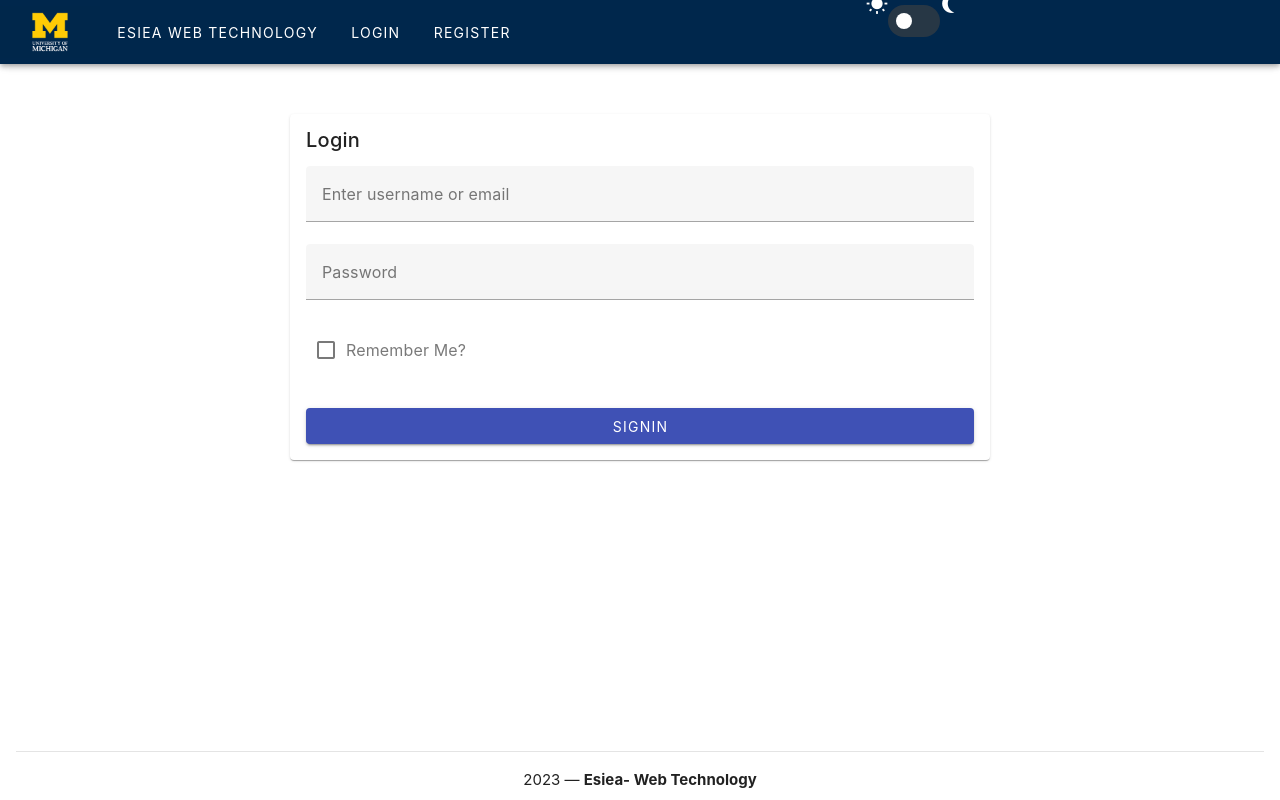
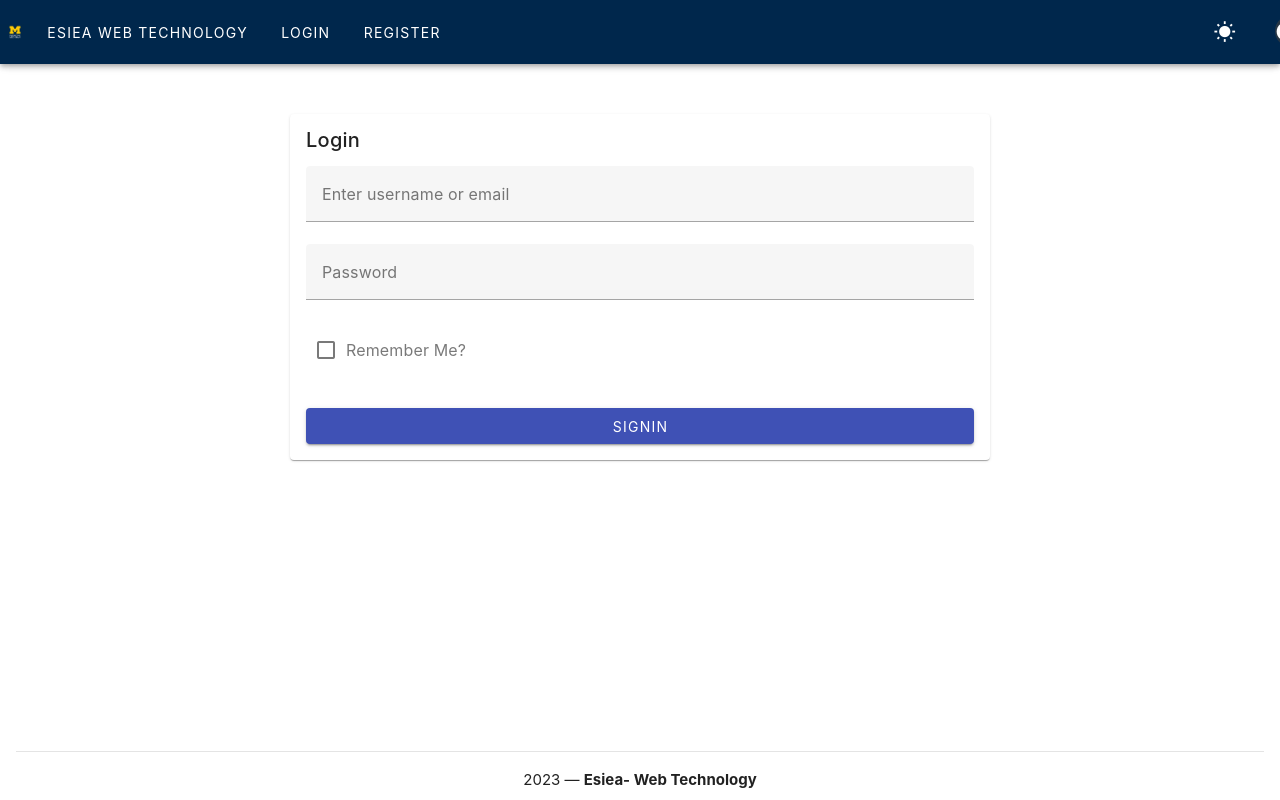
Before and after one commit to LennyLouis/uofm-web-technology, a Vue app in the folder frontend/: page /login in a window 1280 px wide. Built offline with nearby package versions, Linux system fonts and the light colour scheme.

Commit message:
fix: updating account

```diff
--- a/frontend/src/components/Account.vue
+++ b/frontend/src/components/Account.vue
@@ -44,7 +44,7 @@ export default {
                         this.showAlert = false;
                     }, 2000);
 
-                    // this.$router.push(`/`)
+                    window.location.reload();
                 }
             }
         }
@@ -69,13 +69,8 @@ export default {
                     <v-btn color="indigo" :loading="loading" type="submit" block class="mt-2" text="Confirm update"></v-btn>
                 </v-form>
 
-                <v-alert
-                    v-model="showAlert"
-                    type="success"
-                    dismissible
-                    transition="scale-transition"
-                    :timeout="2000">
-                        Form submitted successfully!
+                <v-alert v-model="showAlert" type="success" dismissible transition="scale-transition" :timeout="2000">
+                    Form submitted successfully!
                 </v-alert>
             </v-card-text>
         </v-card>
--- a/frontend/src/components/Header.vue
+++ b/frontend/src/components/Header.vue
@@ -38,22 +38,19 @@ onMounted(() => {
     </v-btn>
     <v-btn variant="text" v-if="!auth.isLoggedIn" color="white" @click="navigate('login')"> Login </v-btn>
     <v-btn variant="text" color="white" @click="navigate('register')"> Register </v-btn>
-    <v-spacer></v-spacer>
-    <v-row class="theme-switcher">
-      <v-icon color="white">mdi-white-balance-sunny</v-icon>
-      <v-switch
-      inset
-      color="info"
-      v-model="darkMode"
-      @change="toggleTheme()">
+
+
+    <v-icon color="white" style="padding-left: 60%;">mdi-white-balance-sunny</v-icon>
+    <v-switch inset color="info" style="padding: 20px 0 0 50px;" v-model="darkMode" @change="toggleTheme()"
+      max-width="50px">
     </v-switch>
     <v-icon color="white">mdi-moon-waning-crescent</v-icon>
-    </v-row>
+
   </v-app-bar>
 </template>
 
 <style>
-.theme-switcher{
+.theme-switcher {
   margin-left: 10px;
 }
 </style>
```
Also changed, not shown: 2 other files (tests, documents, lock files or other folders).
